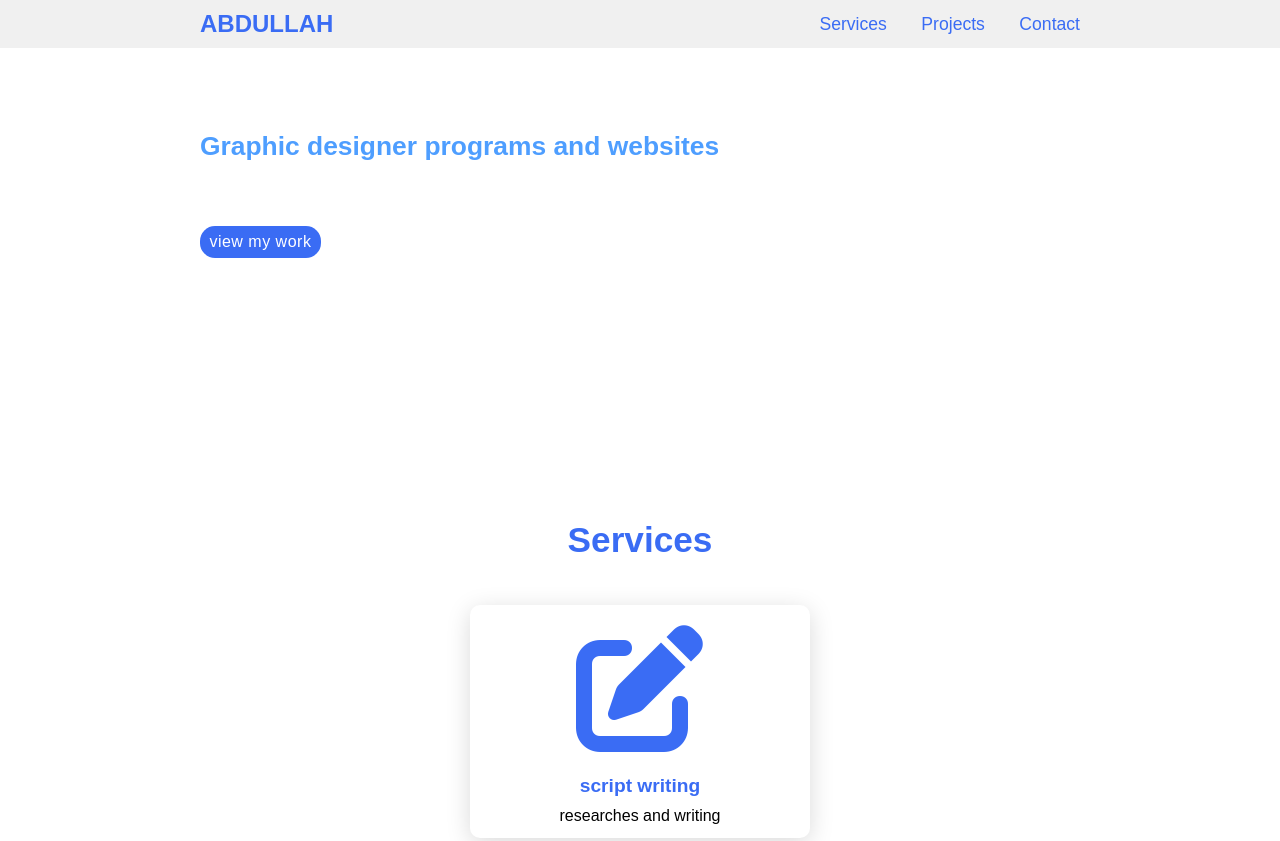
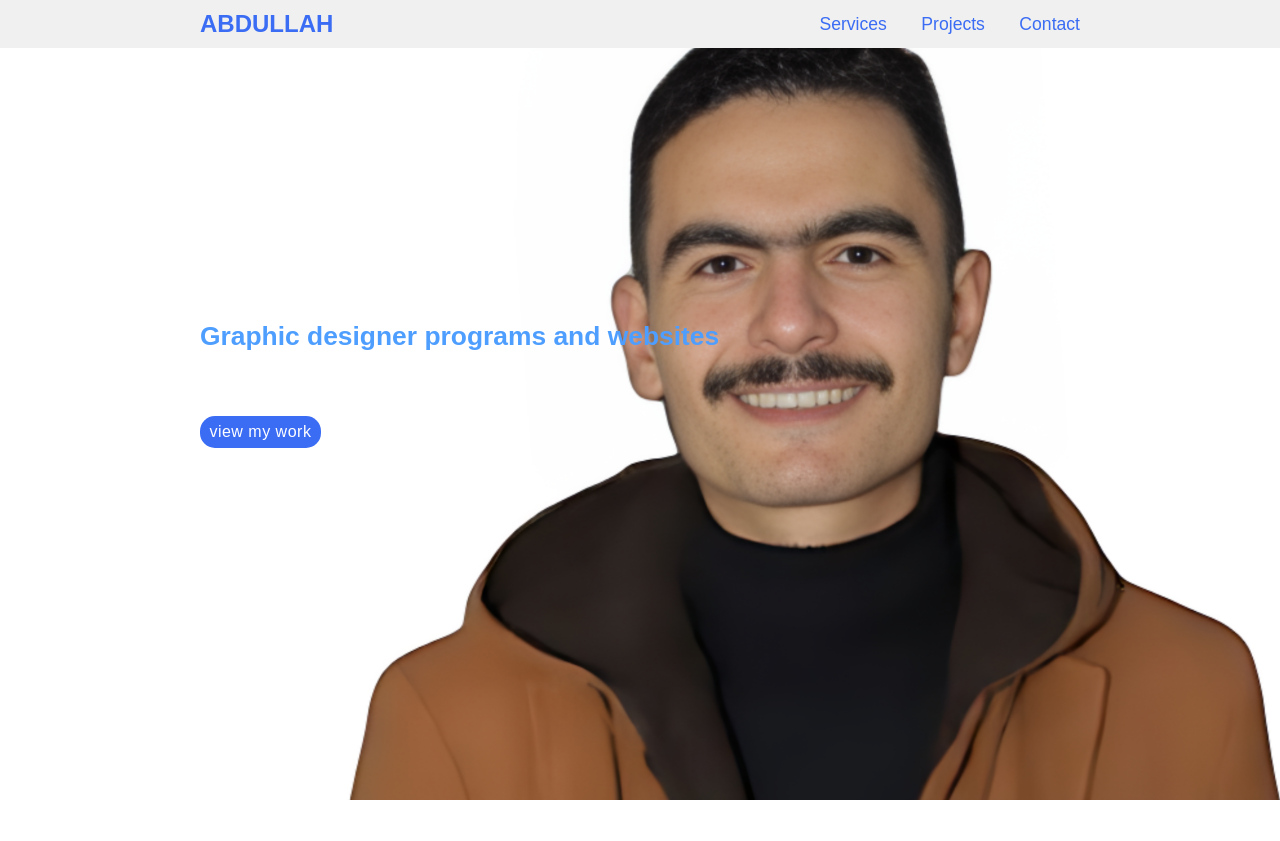
Before and after one commit to ALbody/AbdullahSalah, a plain HTML site: page index.html in a window 1280 px wide. Shown: the top 841 px of the page. Drawn offline with Linux system fonts and the light colour scheme; a web font is replaced by a local one.

Commit message:
style.css

```diff
--- a/style.css
+++ b/style.css
@@ -44,12 +44,12 @@ section {
     padding: 100px 200px;
 }
 
-main {
+.main {
     width: 100%;
     min-height: 100vh;
     display: flex;
     align-items: center;
-    background: url(images/a3.jpg) no-repeat;
+    background: url(Abdullah.png) no-repeat;
     background-size: cover;
     background-position: center;
     background-attachment: fixed;
```
